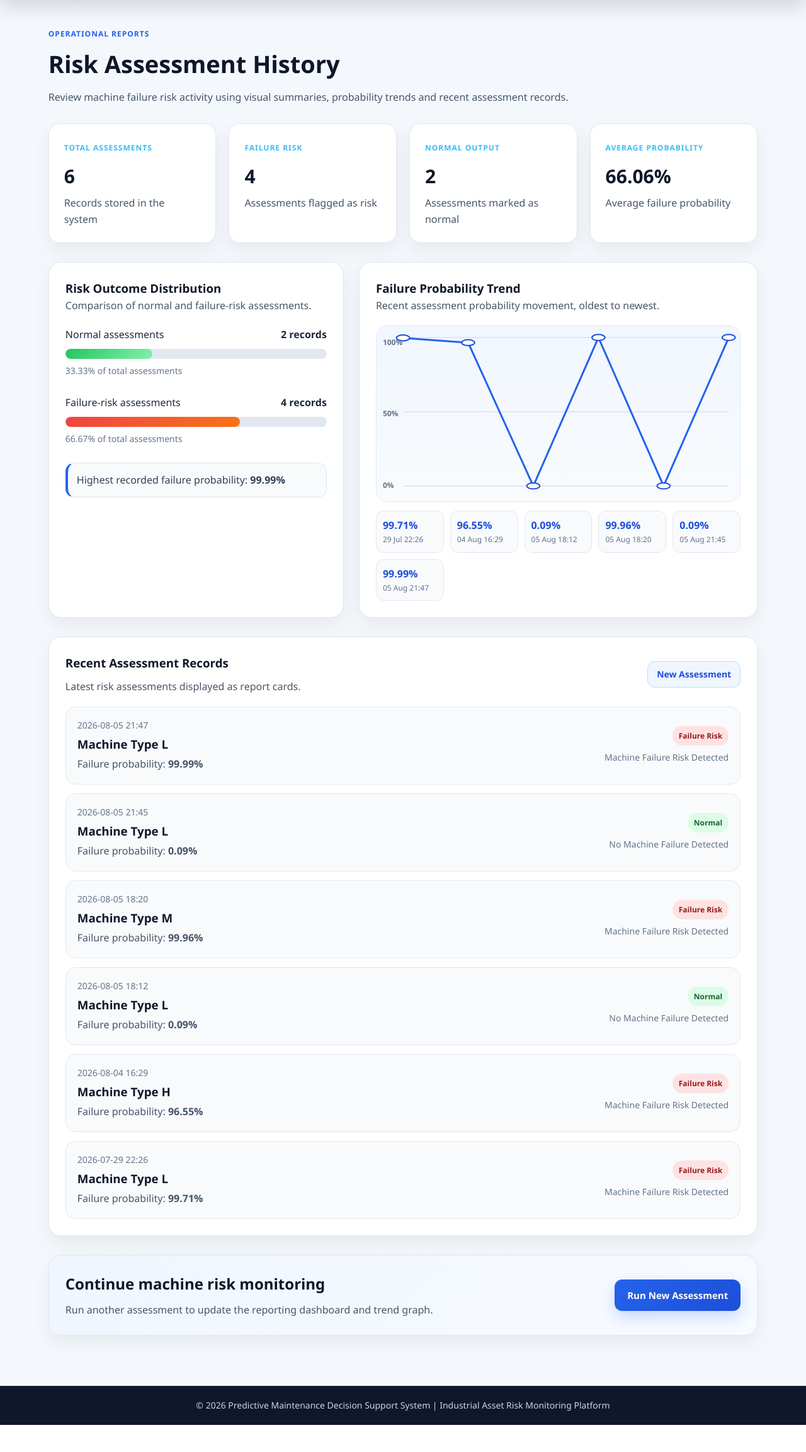
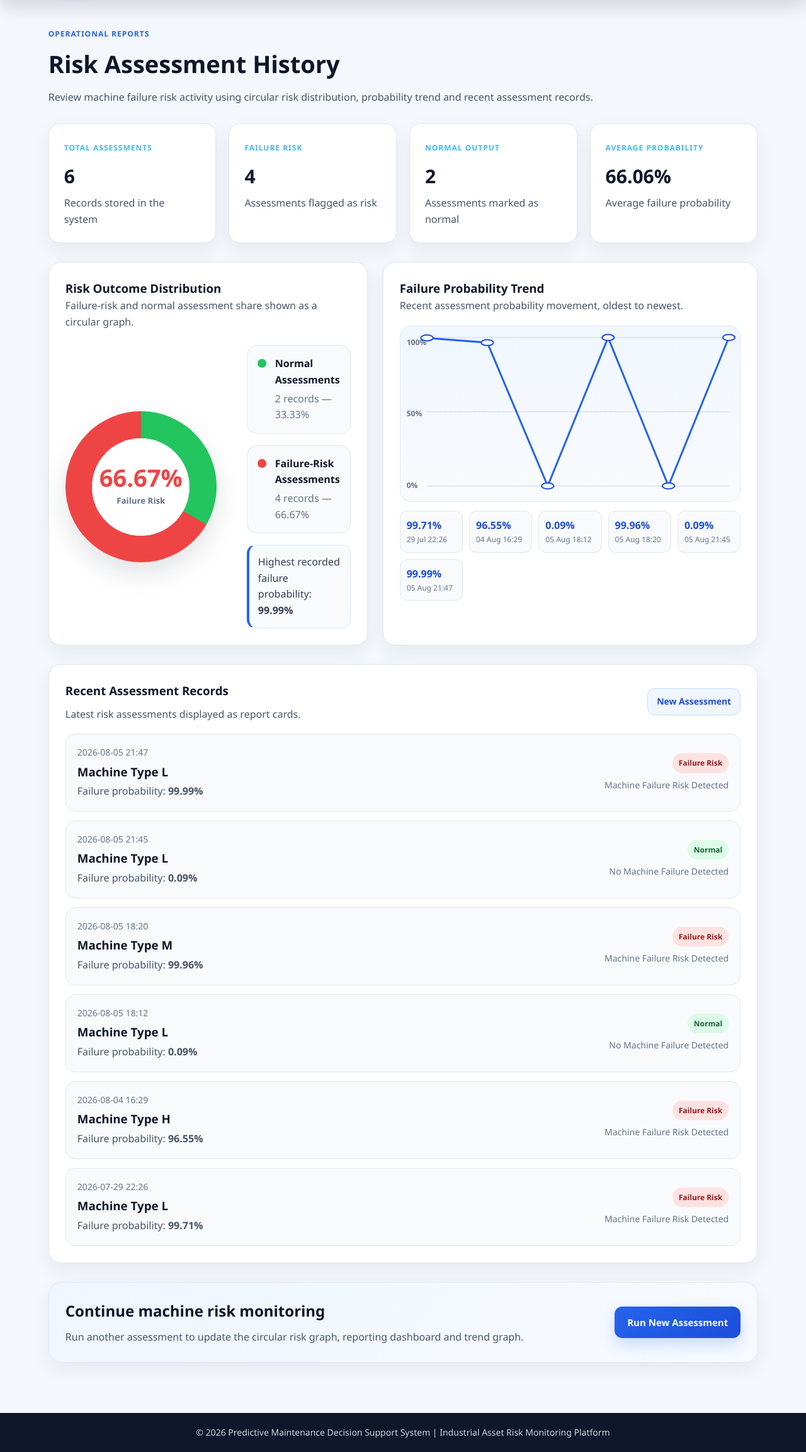
Before and after one commit to sujan1025/Pdm_Project, a Flask app: page /history in a window 1280 px wide. Shown: the part 84-2390 px from the top of the page at 63% size. Before the commit the page ends 2347 px from the top, so only its background shows below. Run offline with Flask 3, Linux system fonts and the light colour scheme; a user stored in the database is signed in.

Commit message:
updated the graph and added the recommendation

```diff
--- a/app/static/style.css
+++ b/app/static/style.css
@@ -1,7 +1,3 @@
-/* =========================
-   GLOBAL STYLES
-========================= */
-
 * {
     margin: 0;
     padding: 0;
@@ -77,7 +73,7 @@ p {
 
 .nav-links a:hover {
     background: rgba(255, 255, 255, 0.12);
-    color: #ffffff;
+    color: white;
 }
 
 .logout-link {
@@ -85,7 +81,7 @@ p {
 }
 
 /* =========================
-   BRAND MARK
+   BRAND
 ========================= */
 
 .brand-mark {
@@ -154,7 +150,6 @@ p {
 
 .brand-block p {
     color: #dbeafe;
-    font-size: 16px;
 }
 
 .hero-copy h2 {
@@ -242,7 +237,7 @@ p {
 }
 
 /* =========================
-   FORM ELEMENTS
+   FORMS
 ========================= */
 
 .login-form input,
@@ -264,7 +259,7 @@ p {
 .business-form input:focus,
 .business-form select:focus {
     border-color: #2563eb;
-    background: #ffffff;
+    background: white;
     box-shadow: 0 0 0 4px rgba(37, 99, 235, 0.12);
 }
 
@@ -383,7 +378,7 @@ button.secondary:hover {
 }
 
 /* =========================
-   TYPOGRAPHY / LABELS
+   LABELS
 ========================= */
 
 .eyebrow {
@@ -488,7 +483,7 @@ button.secondary:hover {
 }
 
 /* =========================
-   CONTENT BLOCKS
+   CONTENT
 ========================= */
 
 .section-title {
@@ -709,10 +704,6 @@ table tr:hover td {
     margin-bottom: 8px;
 }
 
-/* =========================
-   NOTE BOX / LIST
-========================= */
-
 .note-box {
     margin-top: 18px;
     background: #f8fafc;
@@ -733,7 +724,7 @@ table tr:hover td {
 }
 
 /* =========================
-   HISTORY GRAPH REPORTING
+   HISTORY REPORTING
 ========================= */
 
 .history-visual-grid {
@@ -751,47 +742,105 @@ table tr:hover td {
     box-shadow: 0 12px 30px rgba(15, 23, 42, 0.06);
 }
 
-.risk-bars {
-    margin-top: 20px;
+/* =========================
+   CIRCULAR DONUT CHART
+========================= */
+
+.donut-layout {
+    display: grid;
+    grid-template-columns: 260px 1fr;
+    gap: 28px;
+    align-items: center;
+    margin-top: 24px;
 }
 
-.risk-row {
-    margin-bottom: 26px;
+.donut-chart {
+    width: 240px;
+    height: 240px;
+    border-radius: 50%;
+    background:
+        conic-gradient(
+            #22c55e 0 var(--normal-percent),
+            #ef4444 var(--normal-percent) 100%
+        );
+    position: relative;
+    display: flex;
+    align-items: center;
+    justify-content: center;
+    box-shadow: 0 18px 40px rgba(15, 23, 42, 0.12);
 }
 
-.risk-row-header {
-    display: flex;
-    justify-content: space-between;
-    gap: 16px;
-    margin-bottom: 10px;
-    color: #1e293b;
+.donut-chart::before {
+    content: "";
+    position: absolute;
+    width: 155px;
+    height: 155px;
+    background: #ffffff;
+    border-radius: 50%;
+    box-shadow: inset 0 0 0 1px #e2e8f0;
 }
 
-.bar-track {
-    width: 100%;
-    height: 16px;
-    background: #e2e8f0;
-    border-radius: 999px;
-    overflow: hidden;
+.donut-center {
+    position: relative;
+    z-index: 2;
+    text-align: center;
 }
 
-.bar-fill {
-    height: 100%;
-    border-radius: 999px;
+.donut-center span {
+    display: block;
+    font-size: 38px;
+    font-weight: 800;
+    color: #ef4444;
+    line-height: 1;
 }
 
-.bar-fill.normal {
-    background: linear-gradient(135deg, #22c55e, #86efac);
+.donut-center small {
+    display: block;
+    margin-top: 8px;
+    color: #64748b;
+    font-weight: 700;
 }
 
-.bar-fill.failure {
-    background: linear-gradient(135deg, #ef4444, #f97316);
+.donut-details {
+    display: grid;
+    gap: 18px;
 }
 
-.bar-caption {
-    margin-top: 8px;
-    font-size: 14px;
+.donut-legend-item {
+    display: flex;
+    gap: 14px;
+    align-items: flex-start;
+    background: #f8fafc;
+    border: 1px solid #e2e8f0;
+    border-radius: 16px;
+    padding: 16px;
+}
+
+.donut-legend-item strong {
+    display: block;
+    color: #0f172a;
+    margin-bottom: 4px;
+}
+
+.donut-legend-item p {
+    margin: 0;
     color: #64748b;
+}
+
+.legend-dot {
+    width: 14px;
+    height: 14px;
+    border-radius: 50%;
+    margin-top: 5px;
+    flex-shrink: 0;
+}
+
+.normal-dot {
+    background: #22c55e;
+}
+
+.failure-dot {
+    background: #ef4444;
 }
 
 .chart-note {
@@ -802,6 +851,10 @@ table tr:hover td {
     padding: 14px;
     color: #334155;
 }
+
+/* =========================
+   TREND GRAPH
+========================= */
 
 .trend-chart-wrap {
     position: relative;
@@ -835,7 +888,7 @@ table tr:hover td {
 }
 
 .trend-point {
-    fill: #ffffff;
+    fill: white;
     stroke: #1d4ed8;
     stroke-width: 2;
     vector-effect: non-scaling-stroke;
@@ -886,6 +939,10 @@ table tr:hover td {
     color: #64748b;
     font-size: 12px;
 }
+
+/* =========================
+   HISTORY CARDS
+========================= */
 
 .history-card-list {
     display: grid;
@@ -942,7 +999,7 @@ footer p {
 }
 
 /* =========================
-   RESPONSIVE DESIGN
+   RESPONSIVE
 ========================= */
 
 @media (max-width: 1000px) {
@@ -978,6 +1035,17 @@ footer p {
     .record-status {
         text-align: left;
         max-width: none;
+    }
+}
+
+@media (max-width: 800px) {
+    .donut-layout {
+        grid-template-columns: 1fr;
+        justify-items: center;
+    }
+
+    .donut-details {
+        width: 100%;
     }
 }
 
--- a/app/templates/history.html
+++ b/app/templates/history.html
@@ -31,8 +31,8 @@
             <p class="eyebrow">Operational Reports</p>
             <h1>Risk Assessment History</h1>
             <p>
-                Review machine failure risk activity using visual summaries,
-                probability trends and recent assessment records.
+                Review machine failure risk activity using circular risk distribution,
+                probability trend and recent assessment records.
             </p>
         </div>
 
@@ -68,48 +68,54 @@
                 <div class="table-header">
                     <div>
                         <h3>Risk Outcome Distribution</h3>
-                        <p>Comparison of normal and failure-risk assessments.</p>
+                        <p>Failure-risk and normal assessment share shown as a circular graph.</p>
                     </div>
                 </div>
 
                 {% if total_records > 0 %}
-                    <div class="risk-bars">
+                    <div class="donut-layout">
 
-                        <div class="risk-row">
-                            <div class="risk-row-header">
-                                <span>Normal assessments</span>
-                                <strong>{{ normal_records }} records</strong>
+                        <div
+                            class="donut-chart"
+                            style="--normal-percent: {{ normal_percentage }}%;"
+                        >
+                            <div class="donut-center">
+                                <span>{{ failure_percentage }}%</span>
+                                <small>Failure Risk</small>
+                            </div>
+                        </div>
+
+                        <div class="donut-details">
+
+                            <div class="donut-legend-item">
+                                <span class="legend-dot normal-dot"></span>
+                                <div>
+                                    <strong>Normal Assessments</strong>
+                                    <p>{{ normal_records }} records — {{ normal_percentage }}%</p>
+                                </div>
                             </div>
 
-                            <div class="bar-track">
-                                <div class="bar-fill normal" style="width: {{ normal_percentage }}%;"></div>
+                            <div class="donut-legend-item">
+                                <span class="legend-dot failure-dot"></span>
+                                <div>
+                                    <strong>Failure-Risk Assessments</strong>
+                                    <p>{{ failure_records }} records — {{ failure_percentage }}%</p>
+                                </div>
                             </div>
 
-                            <p class="bar-caption">{{ normal_percentage }}% of total assessments</p>
+                            <div class="chart-note">
+                                Highest recorded failure probability:
+                                <strong>{{ highest_probability }}%</strong>
+                            </div>
+
                         </div>
 
-                        <div class="risk-row">
-                            <div class="risk-row-header">
-                                <span>Failure-risk assessments</span>
-                                <strong>{{ failure_records }} records</strong>
-                            </div>
-
-                            <div class="bar-track">
-                                <div class="bar-fill failure" style="width: {{ failure_percentage }}%;"></div>
-                            </div>
-
-                            <p class="bar-caption">{{ failure_percentage }}% of total assessments</p>
-                        </div>
-
-                    </div>
-
-                    <div class="chart-note">
-                        Highest recorded failure probability: <strong>{{ highest_probability }}%</strong>
                     </div>
                 {% else %}
                     <div class="empty-state">
                         <h3>No assessment records yet</h3>
                         <p>Run a machine risk analysis to generate reporting data.</p>
+                        <a class="button primary" href="{{ url_for('main.predict') }}">Run First Analysis</a>
                     </div>
                 {% endif %}
             </div>
@@ -221,7 +227,8 @@
             <div>
                 <h2>Continue machine risk monitoring</h2>
                 <p>
-                    Run another assessment to update the reporting dashboard and trend graph.
+                    Run another assessment to update the circular risk graph,
+                    reporting dashboard and trend graph.
                 </p>
             </div>
 
```
Also changed, not shown: app/ml_predictor.py (+190 -57 lines), app/templates/result.html (+177 -66 lines), instance/pdm_app.db.
